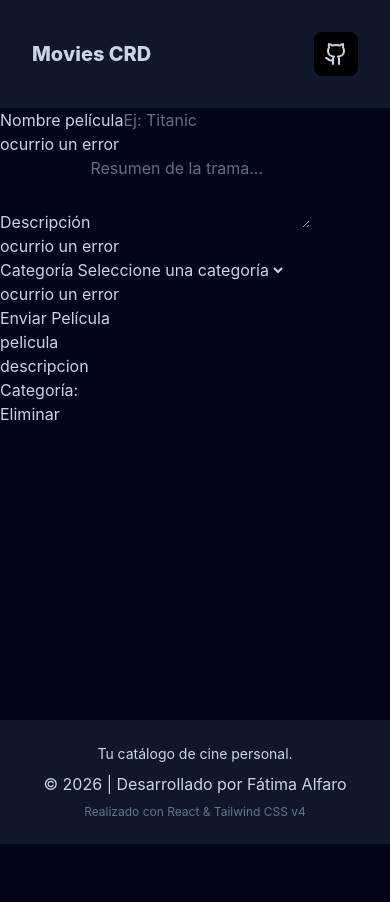
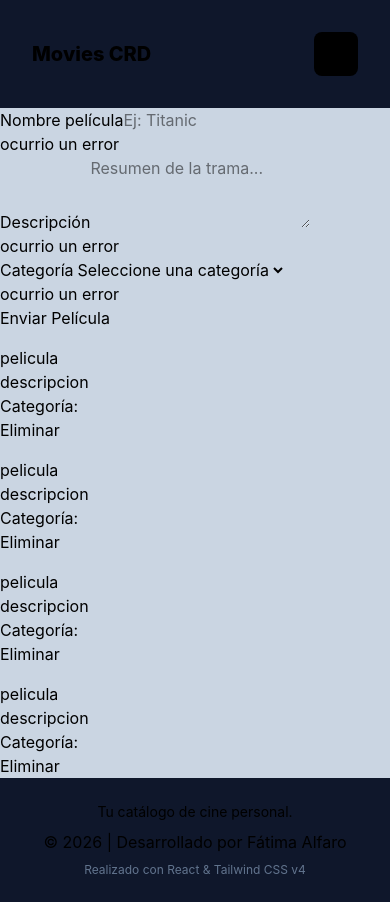
Before and after one commit to Fatimalfaro/peliculas, a React (Vite) app: page / in a window 390 px wide. Before the commit the page ends 844 px from the top, so only its background shows below. Built offline with nearby package versions, Linux system fonts and the light colour scheme.

Commit message:
Agregue estilos a la grilla para hacerla responsive

```diff
--- a/index.html
+++ b/index.html
@@ -6,8 +6,8 @@
     <meta name="viewport" content="width=device-width, initial-scale=1.0" />
     <title>Peliculas</title>
   </head>
-  <body class="bg-slate-950 text-slate-300">
-    <div id="root" class="flex flex-col h-screen"></div>
+  <body class="bg-slate-300 text-black dark:bg-slate-950 dark:text-slate-300">
+    <div id="root" class="flex flex-col min-h-screen"></div>
     <script type="module" src="/src/main.jsx"></script>
   </body>
 </html>
--- a/src/components/GridMovie.jsx
+++ b/src/components/GridMovie.jsx
@@ -4,7 +4,10 @@
 const GridMovie = ({movies}) => {
   return (
     // grid-cols-1 (móvil), sm:grid-cols-2 (tablet), lg:grid-cols-4 (desktop)
-    <div >
+    <div className="mt-4 grid gap-4 grid-cols-1 sm:grid-cols-2 md:grid-cols-3 lg:grid-cols-4">
+      <CardMovie></CardMovie>
+      <CardMovie></CardMovie>
+      <CardMovie></CardMovie>
       <CardMovie></CardMovie>
 
     </div>
```
